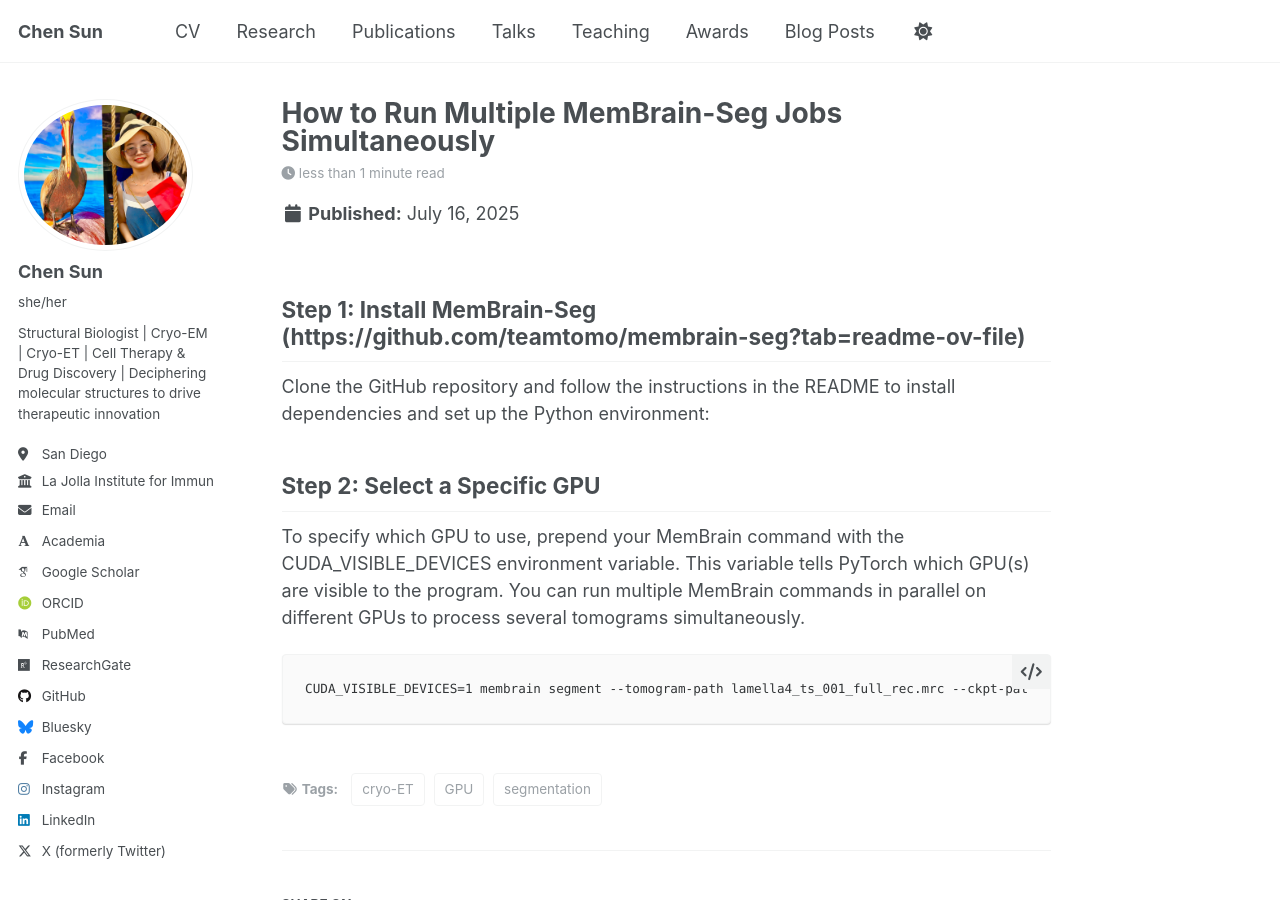
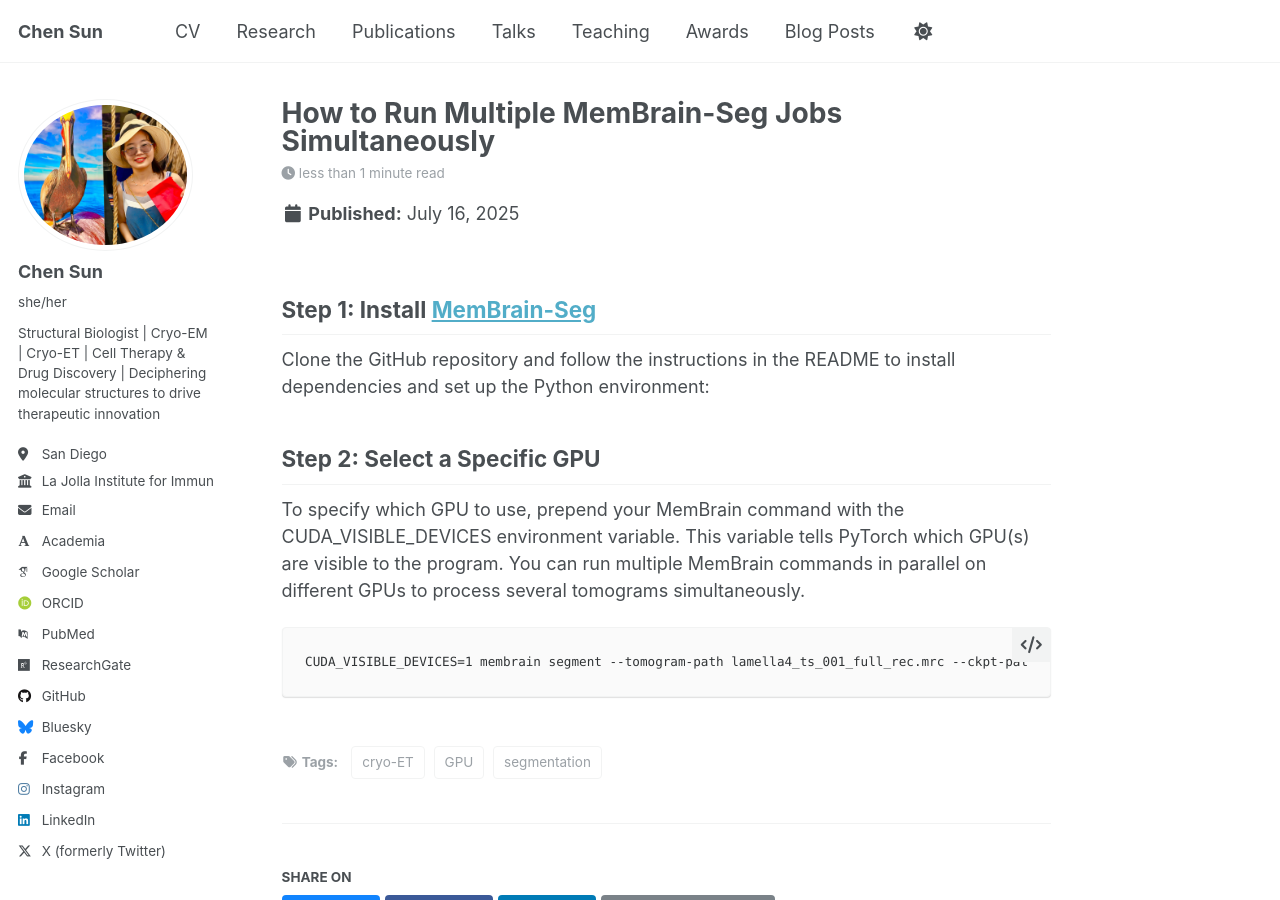
Before and after one commit to sun647/sun647.github.io, a Jekyll site: the page built from _posts/2025-07-16-membrain.md, in a window 1280 px wide and 900 px high. Built offline with Jekyll 4.4.1, drawn with Linux system fonts in a browser that asks for light colours; some web fonts are replaced; a script that is not in the unit is left out.

Commit message:
Update 2025-07-16-membrain.md

```diff
--- a/_posts/2025-07-16-membrain.md
+++ b/_posts/2025-07-16-membrain.md
@@ -9,7 +9,7 @@ tags:
 ---
 
 
-## Step 1: Install MemBrain-Seg (https://github.com/teamtomo/membrain-seg?tab=readme-ov-file)
+## Step 1: Install [MemBrain-Seg](https://github.com/teamtomo/membrain-seg?tab=readme-ov-file)
 
 Clone the GitHub repository and follow the instructions in the README to install dependencies and set up the Python environment:
 
```
